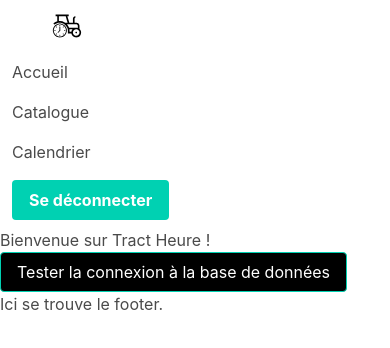
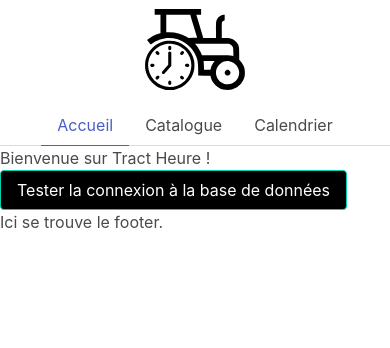
Before and after one commit to Jeremylo1/tract-heure-app, a React (Create React App) app: page / in a window 390 px wide. Shown: the top 348 px of the page. Built offline with nearby package versions, Linux system fonts and the light colour scheme.

Commit message:
Onglets et logo (responsive)

```diff
--- a/src/components/header.jsx
+++ b/src/components/header.jsx
@@ -1,3 +1,5 @@
+import React from 'react'
+import { useState } from 'react'
 import { Link } from 'react-router-dom'
 import Logo from '../assets/logo-tract-heure.svg'
 import styled from 'styled-components'
@@ -5,41 +7,85 @@ import 'bulma/css/bulma.min.css'
 
 //Style du logo.
 const StyledLogo = styled.img`
-  width: 110px;
+  width: 100px;
 `
 
-//Entête pour naviguer entre les pages.
+//Entête pour naviguer entre les pages selon le type d'appareil.
 function Header() {
+  const [activeTab, setActiveTab] = useState('accueil')
+
+  //Fonction pour changer d'onglet.
+  const handleTabClick = (tabId) => {
+    setActiveTab(tabId)
+  }
+
+  //Affichage selon le type d'appareil.
   return (
-    <nav className="navbar" role="navigation" aria-label="main navigation">
-      <div className="navbar-brand">
-        <Link to="/" className="navbar-item">
-          <StyledLogo src={Logo} alt="Logo" />
-        </Link>
-      </div>
-
-      <div className="navbar-start">
-        <Link to="/" className="navbar-item">
-          Accueil
-        </Link>
-        <Link to="/inventory" className="navbar-item">
-          Catalogue
-        </Link>
-        <Link to="/calendar" className="navbar-item">
-          Calendrier
-        </Link>
-      </div>
-
-      <div className="navbar-end">
-        <div className="navbar-item">
-          <div className="buttons">
-            <a className="button is-primary">
-              <strong>Se déconnecter</strong>
-            </a>
+    <div>
+      <div className="is-flex-direction-column is-hidden-desktop">
+        <div className="is-flex is-justify-content-center">
+          <Link to="/">
+            <StyledLogo src={Logo} alt="Logo" />
+          </Link>
+        </div>
+        <div>
+          <div className="tabs is-centered">
+            <ul>
+              <li
+                className={activeTab === 'accueil' ? 'is-active' : ''}
+                onClick={() => handleTabClick('accueil')}
+              >
+                <Link to="/">Accueil</Link>
+              </li>
+              <li
+                className={activeTab === 'catalogue' ? 'is-active' : ''}
+                onClick={() => handleTabClick('catalogue')}
+              >
+                <Link to="/inventory">Catalogue</Link>
+              </li>
+              <li
+                className={activeTab === 'calendrier' ? 'is-active' : ''}
+                onClick={() => handleTabClick('calendrier')}
+              >
+                <Link to="/calendar">Calendrier</Link>
+              </li>
+            </ul>
           </div>
         </div>
       </div>
-    </nav>
+
+      <div className="is-flex-direction-column is-hidden-touch">
+        <div className="is-flex is-justify-content-center">
+          <Link to="/">
+            <StyledLogo src={Logo} alt="Logo" />
+          </Link>
+        </div>
+        <div>
+          <div className="tabs is-centered">
+            <ul className>
+              <li
+                className={activeTab === 'accueil' ? 'is-active' : ''}
+                onClick={() => handleTabClick('accueil')}
+              >
+                <Link to="/">Accueil</Link>
+              </li>
+              <li
+                className={activeTab === 'catalogue' ? 'is-active' : ''}
+                onClick={() => handleTabClick('catalogue')}
+              >
+                <Link to="/inventory">Catalogue</Link>
+              </li>
+              <li
+                className={activeTab === 'calendrier' ? 'is-active' : ''}
+                onClick={() => handleTabClick('calendrier')}
+              >
+                <Link to="/calendar">Calendrier</Link>
+              </li>
+            </ul>
+          </div>
+        </div>
+      </div>
+    </div>
   )
 }
 
```
